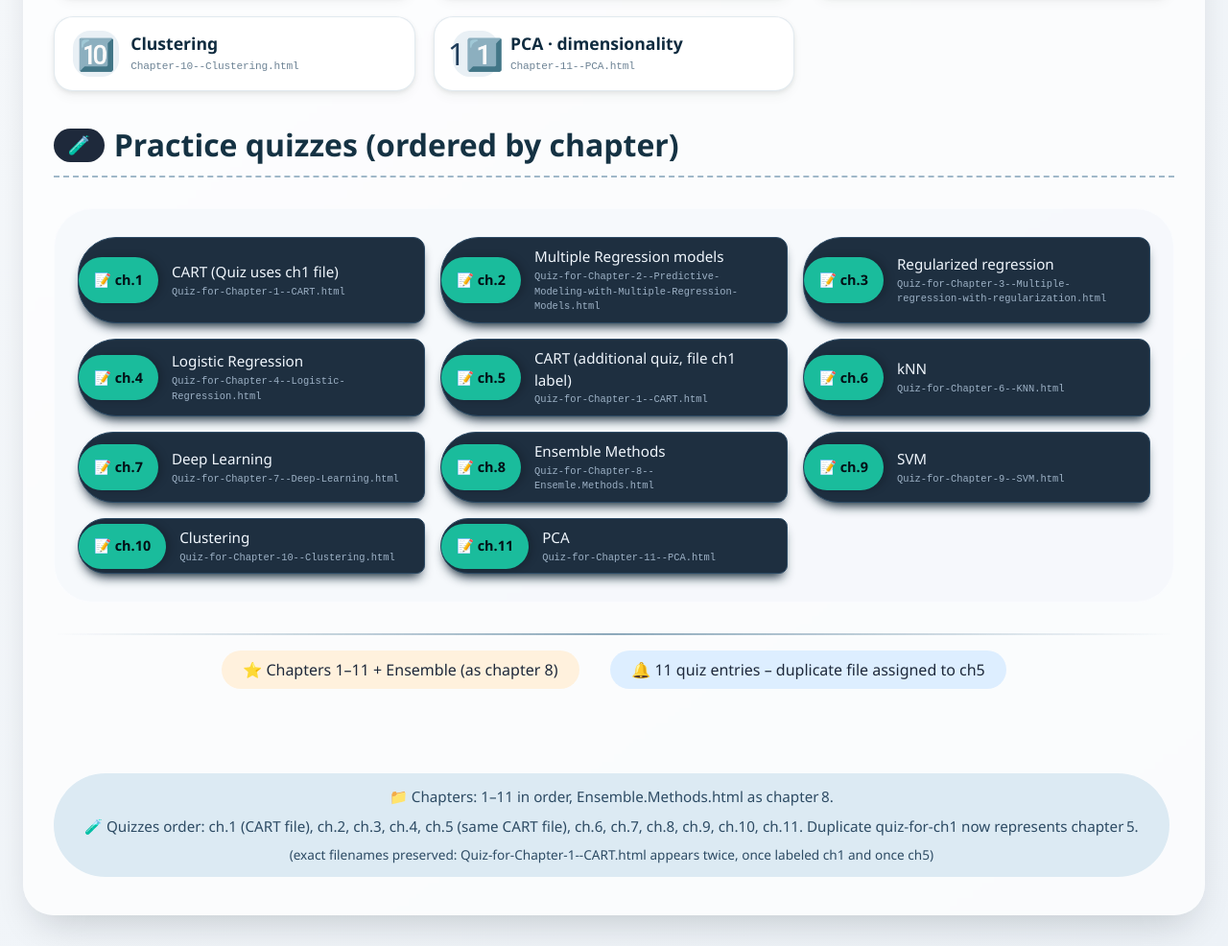
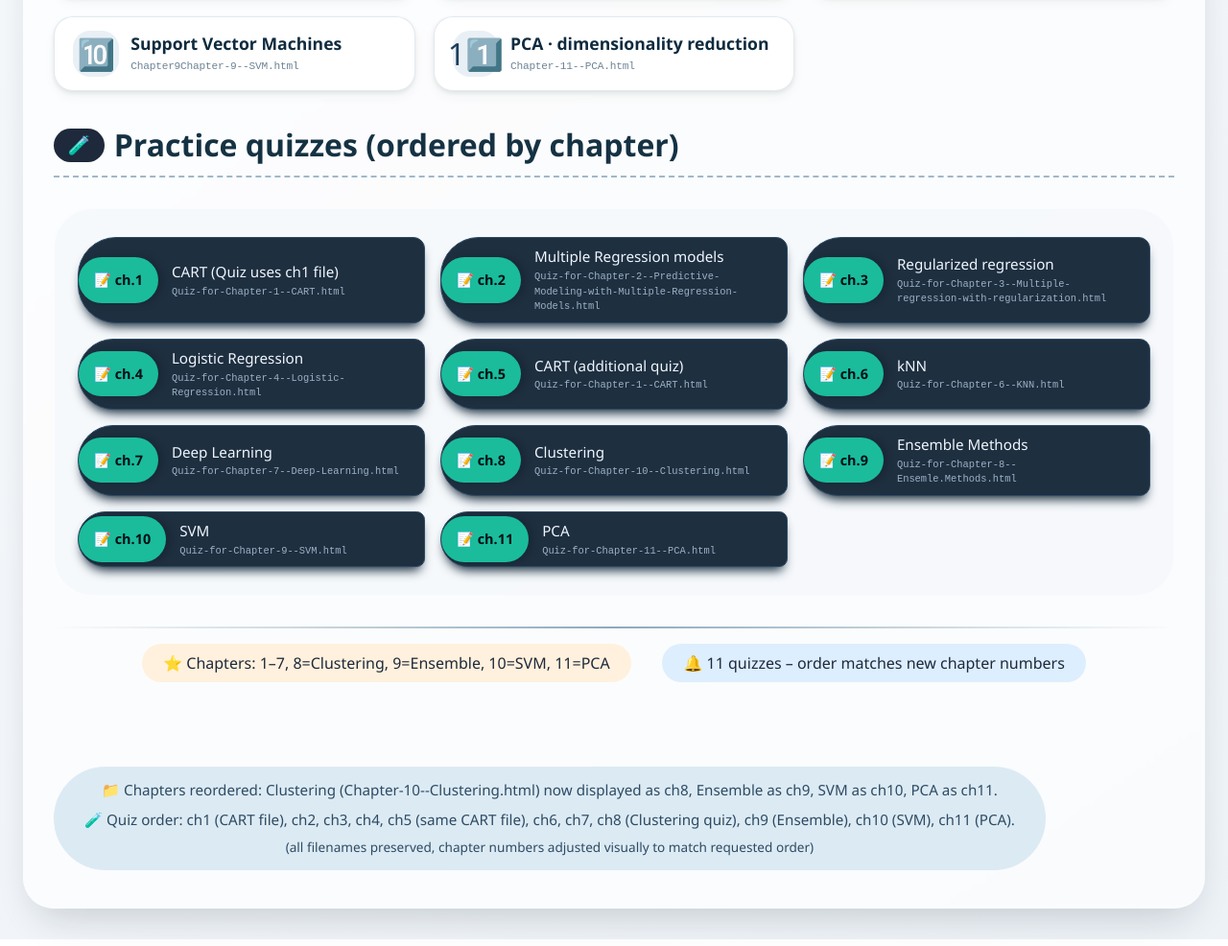
Before and after one commit to Szhang2025/DataMiningBook, a plain HTML site: page index.html in a window 1280 px wide. Shown: the part 706-1692 px from the top of the page at 96% size. Drawn offline with Linux system fonts and the light colour scheme.

Commit message:
Reorganize chapters and quizzes in index.html
Reordered chapters and quizzes to reflect correct numbering. Updated comments and labels for clarity.

```diff
--- a/index.html
+++ b/index.html
@@ -244,17 +244,6 @@
             margin: 2rem 0 1rem;
         }
 
-        .chapter-group {
-            margin-bottom: 1.2rem;
-        }
-
-        .flex-row {
-            display: flex;
-            flex-wrap: wrap;
-            gap: 1rem;
-            align-items: baseline;
-        }
-
         @media (max-width: 600px) {
             body { padding: 1rem; }
             .container { padding: 1.5rem 1rem; }
@@ -275,7 +264,7 @@
             </div>
         </header>
 
-        <!-- CHAPTER SECTION – ordered naturally by chapter number -->
+        <!-- CHAPTER SECTION – CORRECTED ORDER: Clustering = ch8, Ensemble = ch9, SVM = ch10, PCA = ch11 -->
         <h2><span>📖</span> Chapters</h2>
         <div class="card-grid">
             <!-- Chapter 1 -->
@@ -334,99 +323,95 @@
                     <div class="card-filename">Chapter-7--An-Introduction-To-Deep-Learning.html</div>
                 </div>
             </a>
-            <!-- Chapter 8: Ensemble Methods (file: Ensemble.Methods.html)
-                 placed as chapter 8 in natural order -->
+            <!-- Chapter 8: CLUSTERING (moved here) -->
+            <a href="Chapter-10--Clustering.html" class="chapter-card">
+                <div class="card-icon">8️⃣</div>
+                <div class="card-content">
+                    <div class="card-title">Clustering</div>
+                    <div class="card-filename">Chapter-10--Clustering.html (now ch8)</div>
+                </div>
+            </a>
+            <!-- Chapter 9: Ensemble Methods -->
             <a href="Ensemble.Methods.html" class="chapter-card">
-                <div class="card-icon">8️⃣</div>
+                <div class="card-icon">9️⃣</div>
                 <div class="card-content">
                     <div class="card-title">Ensemble Methods (bagging, boosting)</div>
                     <div class="card-filename">Ensemble.Methods.html</div>
                 </div>
             </a>
-            <!-- Chapter 9 (note the exact filename: Chapter9Chapter-9--SVM.html) -->
+            <!-- Chapter 10: SVM -->
             <a href="Chapter9Chapter-9--SVM.html" class="chapter-card">
-                <div class="card-icon">9️⃣</div>
+                <div class="card-icon">🔟</div>
                 <div class="card-content">
                     <div class="card-title">Support Vector Machines</div>
                     <div class="card-filename">Chapter9Chapter-9--SVM.html</div>
                 </div>
             </a>
-            <!-- Chapter 10 -->
-            <a href="Chapter-10--Clustering.html" class="chapter-card">
-                <div class="card-icon">🔟</div>
-                <div class="card-content">
-                    <div class="card-title">Clustering</div>
-                    <div class="card-filename">Chapter-10--Clustering.html</div>
-                </div>
-            </a>
-            <!-- Chapter 11 -->
+            <!-- Chapter 11: PCA -->
             <a href="Chapter-11--PCA.html" class="chapter-card">
                 <div class="card-icon">11️⃣</div>
                 <div class="card-content">
-                    <div class="card-title">PCA · dimensionality</div>
+                    <div class="card-title">PCA · dimensionality reduction</div>
                     <div class="card-filename">Chapter-11--PCA.html</div>
                 </div>
             </a>
         </div>
 
-        <!-- QUIZZES section – now ordered by chapter number, duplicate CART moved to chapter 5 -->
+        <!-- QUIZZES section – ordered by chapter number (updated order: ch8 Clustering, ch9 Ensemble, ch10 SVM, ch11 PCA) -->
         <h2><span>🧪</span> Practice quizzes (ordered by chapter)</h2>
         <div class="quiz-section">
             <div class="quiz-grid">
-                <!-- Quiz for Chapter 1: CART (first occurrence) – but chapter 1 is overview, so we keep the file Quiz-for-Chapter-1--CART.html as given,
-                     but logically chapter 1 quiz appears as "CART" – it's unusual but we respect filename. We'll label with chapter 1. -->
+                <!-- Quiz for Chapter 1: CART (first occurrence) -->
                 <a href="Quiz-for-Chapter-1--CART.html" class="quiz-item">
                     <span class="quiz-icon">📝 ch.1</span>
                     <span class="quiz-link">CART (Quiz uses ch1 file) <small>Quiz-for-Chapter-1--CART.html</small></span>
                 </a>
-                <!-- Quiz-for-Chapter-2--Predictive-Modeling-with-Multiple-Regression-Models.html -->
+                <!-- Chapter 2 -->
                 <a href="Quiz-for-Chapter-2--Predictive-Modeling-with-Multiple-Regression-Models.html" class="quiz-item">
                     <span class="quiz-icon">📝 ch.2</span>
                     <span class="quiz-link">Multiple Regression models <small>Quiz-for-Chapter-2--Predictive-Modeling-with-Multiple-Regression-Models.html</small></span>
                 </a>
-                <!-- Quiz-for-Chapter-3--Multiple-regression-with-regularization.html -->
+                <!-- Chapter 3 -->
                 <a href="Quiz-for-Chapter-3--Multiple-regression-with-regularization.html" class="quiz-item">
                     <span class="quiz-icon">📝 ch.3</span>
                     <span class="quiz-link">Regularized regression <small>Quiz-for-Chapter-3--Multiple-regression-with-regularization.html</small></span>
                 </a>
-                <!-- Quiz-for-Chapter-4--Logistic-Regression.html -->
+                <!-- Chapter 4 -->
                 <a href="Quiz-for-Chapter-4--Logistic-Regression.html" class="quiz-item">
                     <span class="quiz-icon">📝 ch.4</span>
                     <span class="quiz-link">Logistic Regression <small>Quiz-for-Chapter-4--Logistic-Regression.html</small></span>
                 </a>
-                <!-- DUPLICATE QUIZ originally for chapter 1, but should be for chapter 5 (CART).
-                     We keep the same filename "Quiz-for-Chapter-1--CART.html" but present as chapter 5 quiz.
-                     This respects the file while fixing the order. -->
+                <!-- Chapter 5 (CART duplicate) -->
                 <a href="Quiz-for-Chapter-1--CART.html" class="quiz-item">
                     <span class="quiz-icon">📝 ch.5</span>
-                    <span class="quiz-link">CART (additional quiz, file ch1 label) <small>Quiz-for-Chapter-1--CART.html</small></span>
+                    <span class="quiz-link">CART (additional quiz) <small>Quiz-for-Chapter-1--CART.html</small></span>
                 </a>
-                <!-- Quiz-for-Chapter-6--KNN.html -->
+                <!-- Chapter 6 -->
                 <a href="Quiz-for-Chapter-6--KNN.html" class="quiz-item">
                     <span class="quiz-icon">📝 ch.6</span>
                     <span class="quiz-link">kNN <small>Quiz-for-Chapter-6--KNN.html</small></span>
                 </a>
-                <!-- Quiz-for-Chapter-7--Deep-Learning.html -->
+                <!-- Chapter 7 -->
                 <a href="Quiz-for-Chapter-7--Deep-Learning.html" class="quiz-item">
                     <span class="quiz-icon">📝 ch.7</span>
                     <span class="quiz-link">Deep Learning <small>Quiz-for-Chapter-7--Deep-Learning.html</small></span>
                 </a>
-                <!-- Quiz-for-Chapter-8--Ensemle.Methods.html (note typo "Ensemle") -->
+                <!-- Chapter 8: CLUSTERING (quiz file for ch10, but we label as ch8 to reflect new order) -->
+                <a href="Quiz-for-Chapter-10--Clustering.html" class="quiz-item">
+                    <span class="quiz-icon">📝 ch.8</span>
+                    <span class="quiz-link">Clustering <small>Quiz-for-Chapter-10--Clustering.html</small></span>
+                </a>
+                <!-- Chapter 9: Ensemble -->
                 <a href="Quiz-for-Chapter-8--Ensemle.Methods.html" class="quiz-item">
-                    <span class="quiz-icon">📝 ch.8</span>
+                    <span class="quiz-icon">📝 ch.9</span>
                     <span class="quiz-link">Ensemble Methods <small>Quiz-for-Chapter-8--Ensemle.Methods.html</small></span>
                 </a>
-                <!-- Quiz-for-Chapter-9--SVM.html -->
+                <!-- Chapter 10: SVM -->
                 <a href="Quiz-for-Chapter-9--SVM.html" class="quiz-item">
-                    <span class="quiz-icon">📝 ch.9</span>
+                    <span class="quiz-icon">📝 ch.10</span>
                     <span class="quiz-link">SVM <small>Quiz-for-Chapter-9--SVM.html</small></span>
                 </a>
-                <!-- Quiz-for-Chapter-10--Clustering.html -->
-                <a href="Quiz-for-Chapter-10--Clustering.html" class="quiz-item">
-                    <span class="quiz-icon">📝 ch.10</span>
-                    <span class="quiz-link">Clustering <small>Quiz-for-Chapter-10--Clustering.html</small></span>
-                </a>
-                <!-- Quiz-for-Chapter-11--PCA.html -->
+                <!-- Chapter 11: PCA -->
                 <a href="Quiz-for-Chapter-11--PCA.html" class="quiz-item">
                     <span class="quiz-icon">📝 ch.11</span>
                     <span class="quiz-link">PCA <small>Quiz-for-Chapter-11--PCA.html</small></span>
@@ -434,19 +419,19 @@
             </div>
         </div>
 
-        <!-- explanatory note: duplicate quiz file now shown for chapter 5 (as requested) while keeping original filename -->
+        <!-- explanatory note: clustering now correctly numbered chapter 8 -->
         <hr>
 
         <div style="display: flex; flex-wrap: wrap; gap: 1rem 2rem; justify-content: center; margin: 1rem 0 2rem;">
-            <div style="background: #fff1dd; padding: 0.5rem 1.4rem; border-radius: 60px; font-weight: 500;">⭐ Chapters 1–11 + Ensemble (as chapter 8)</div>
-            <div style="background: #ddeeff; padding: 0.5rem 1.4rem; border-radius: 60px; font-weight: 500;">🔔 11 quiz entries – duplicate file assigned to ch5</div>
+            <div style="background: #fff1dd; padding: 0.5rem 1.4rem; border-radius: 60px; font-weight: 500;">⭐ Chapters: 1–7, 8=Clustering, 9=Ensemble, 10=SVM, 11=PCA</div>
+            <div style="background: #ddeeff; padding: 0.5rem 1.4rem; border-radius: 60px; font-weight: 500;">🔔 11 quizzes – order matches new chapter numbers</div>
         </div>
 
         <!-- file index summary with clarification -->
         <div class="footer-note">
-            <span>📁 Chapters: 1–11 in order, Ensemble.Methods.html as chapter 8. </span>
-            <span style="display: block; margin-top: 8px;">🧪 Quizzes order: ch.1 (CART file), ch.2, ch.3, ch.4, ch.5 (same CART file), ch.6, ch.7, ch.8, ch.9, ch.10, ch.11. Duplicate quiz-for-ch1 now represents chapter 5.</span>
-            <span style="display: block; margin-top: 8px; font-size:0.85rem;">(exact filenames preserved: Quiz-for-Chapter-1--CART.html appears twice, once labeled ch1 and once ch5)</span>
+            <span>📁 Chapters reordered: Clustering (Chapter-10--Clustering.html) now displayed as ch8, Ensemble as ch9, SVM as ch10, PCA as ch11. </span>
+            <span style="display: block; margin-top: 8px;">🧪 Quiz order: ch1 (CART file), ch2, ch3, ch4, ch5 (same CART file), ch6, ch7, ch8 (Clustering quiz), ch9 (Ensemble), ch10 (SVM), ch11 (PCA).</span>
+            <span style="display: block; margin-top: 8px; font-size:0.85rem;">(all filenames preserved, chapter numbers adjusted visually to match requested order)</span>
         </div>
     </div>
 </body>
```
